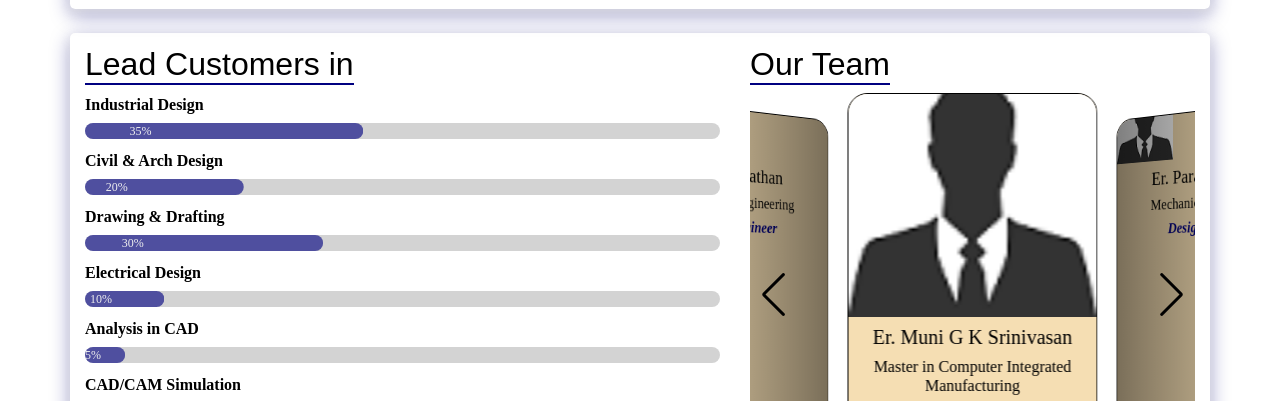
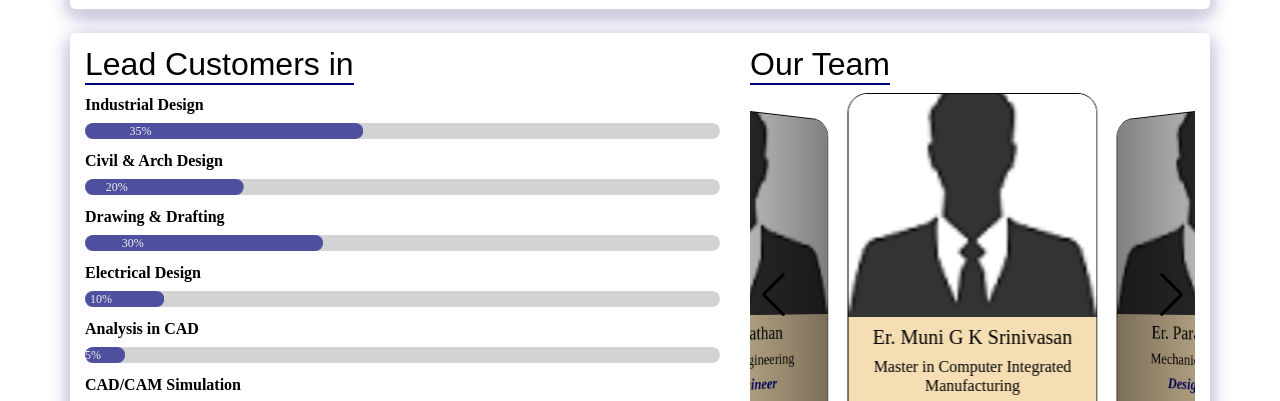
Before and after one commit to samcaddesign/SAM_CADDesign, a plain HTML site: page about.html in a window 1280 px wide. Shown: the part 1021-1422 px from the top of the page. Drawn offline with nearby package versions, Linux system fonts and the light colour scheme; a web font is replaced by a local one.

Commit message:
profile_w_100

```diff
--- a/about.html
+++ b/about.html
@@ -175,13 +175,13 @@
                                       </div>
                                   </div>
                                   <div class="swiper-slide">
-                                    <div class="img-box"><img src="male-profile.png" alt="male-profile"></div>
+                                    <div class="img-box"><img class="w-100" src="male-profile.png" alt="male-profile"></div>
                                     <div class="info mt-2">
                                       <h5>Er. Parameshwaran</h5><h6>Mechanical Engineering</h6><h6 style="color: #000080; letter-spacing: 1px;"><em><b>Design Engineer</b></em></h6>
                                     </div>
                                   </div>
                                   <div class="swiper-slide">
-                                    <div class="img-box"><img src="male-profile.png" alt="male-profile"></div>
+                                    <div class="img-box"><img class="w-100" src="male-profile.png" alt="male-profile"></div>
                                     <div class="info mt-2">
                                       <h5>Er. Meganathan</h5><h6>Mechanical Engineering</h6><h6 style="color: #000080; letter-spacing: 1px;"><em><b>Design Engineer</b></em></h6>
                                     </div>
```
